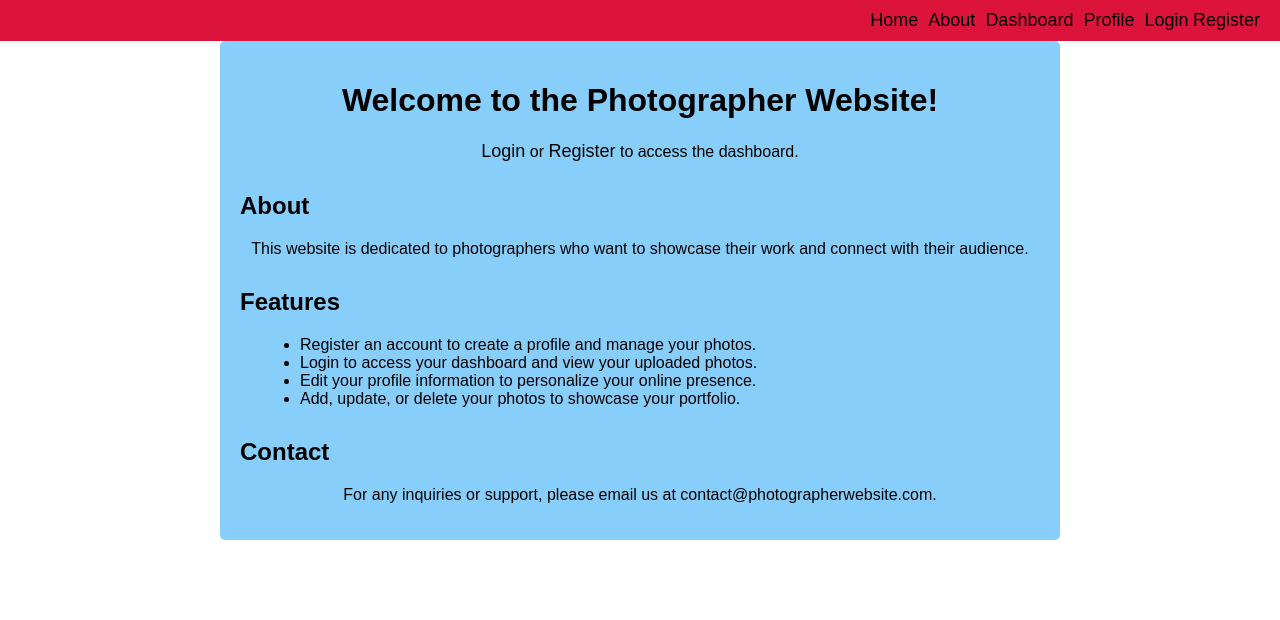
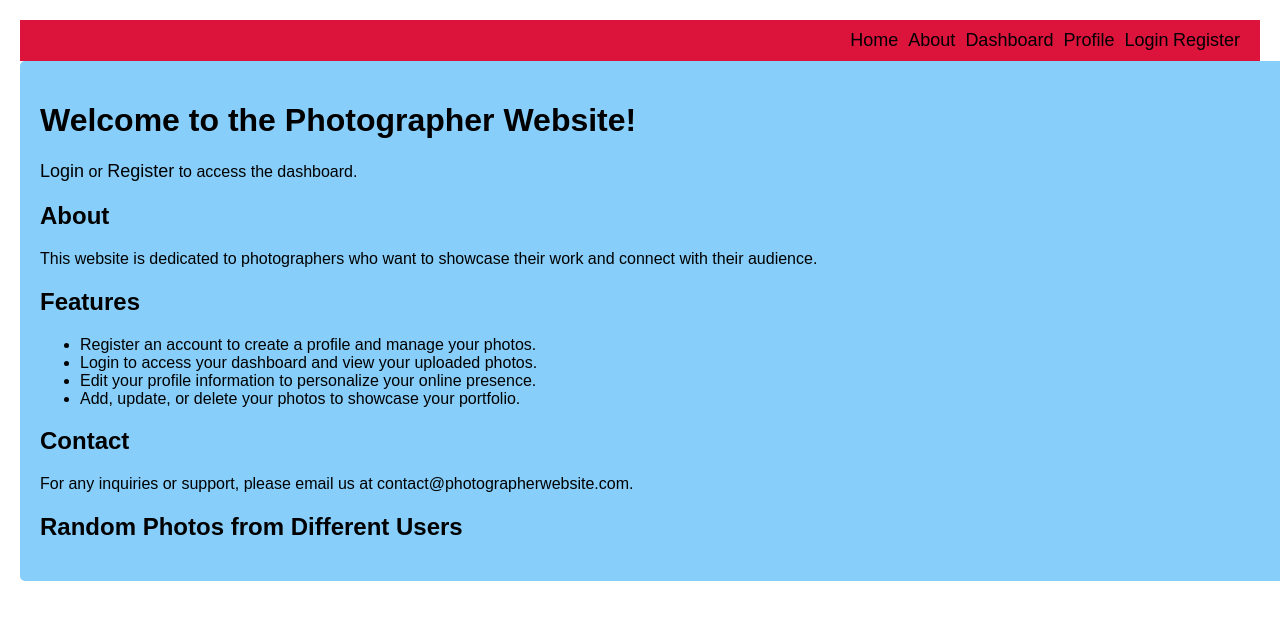
Before and after one commit to danirazzouqa/photographer_website, a PHP site: page / in a window 1280 px wide. Shown: the top 620 px of the page. Run offline with PHP 8.4, Linux system fonts and the light colour scheme; data that the repository does not hold is empty.

Commit message:
fixed all

```diff
--- a/Css/style.css
+++ b/Css/style.css
@@ -4,37 +4,16 @@ body {
     padding: 20px;
 }
 
-h1 {
-    text-align: center;
-}
-
-p {
-    text-align: center;
-}
-
 .container {
-    max-width: 800px;
-    margin: 0 auto;
     padding: 20px;
-    background-color:lightskyblue;
+    background-color: lightskyblue;
     border-radius: 5px;
-}
-
-h2 {
-    margin-top: 30px;
-}
-
-ul {
-    list-style-type: disc;
-    margin-left: 20px;
+    width: 100%;
 }
 
 header {
     padding: 10px;
     background-color: crimson;
-    margin-left: -20px; /* Remove the default margin */
-    margin-right: -20px; /* Remove the default margin */
-    margin-top: -20px; /* Remove the default margin */
 }
 
 nav ul {
@@ -55,48 +34,32 @@ a {
     font-size: large;
 }
 
-.register-login {
-    font-weight: bold;
+.photos-grid {
+    display: flex;
+    flex-wrap: wrap;
+    justify-content: flex-start;
 }
 
-.profile img {
-    width: 150px;
-    height: 150px;
+.photo-item {
+    flex-basis: calc(25% - 2em); /* Adjust for margins */
+    box-sizing: border-box;
+    margin: 1em;
 }
 
-.photos-grid {
-    display: grid;
-    grid-template-columns: repeat(4, 1fr);
-    grid-gap: 20px;
-}
-
-
-.photo img {
-    width: 400px;
-    height: 600px;
-    object-fit: cover;
-}
-
-.row {
-    display: flex;
-    justify-content: space-between;
-}
-
-.photo {
-    flex: 1;
-    margin: 10px;
-    text-align: center;
+.photo-item img {
+    max-width: 100%;
+    height: auto;
 }
 
 .pagination {
     text-align: center;
-
 }
 
 .pagination a {
     margin: 0 10px;
     color: blue;
 }
+
 .pagination a:hover {
     color: deepskyblue;
 }
--- a/index.php
+++ b/index.php
@@ -1,6 +1,11 @@
 <?php
 session_start();
 require_once 'db_config.php';
+
+// Fetch random photos from different users
+$stmt = $pdo->prepare('SELECT * FROM photos ORDER BY RAND() LIMIT 8');
+$stmt->execute();
+$photos = $stmt->fetchAll(PDO::FETCH_ASSOC);
 ?>
 
 <!DOCTYPE html>
@@ -49,6 +54,18 @@ require_once 'db_config.php';
 
         <h2>Contact</h2>
         <p>For any inquiries or support, please email us at contact@photographerwebsite.com.</p>
-    </div>
+
+        <h2>Random Photos from Different Users</h2>
+        <div class="photos-grid">
+    <?php foreach ($photos as $photo): ?>
+        <div class="photo-item">
+            <img src="<?php echo $photo['path']; ?>" alt="<?php echo $photo['title']; ?>">
+            <p><?php echo $photo['title']; ?></p>
+        </div>
+    <?php endforeach; ?>
+</div>
+
+        </div>
+
 </body>
 </html>
```
